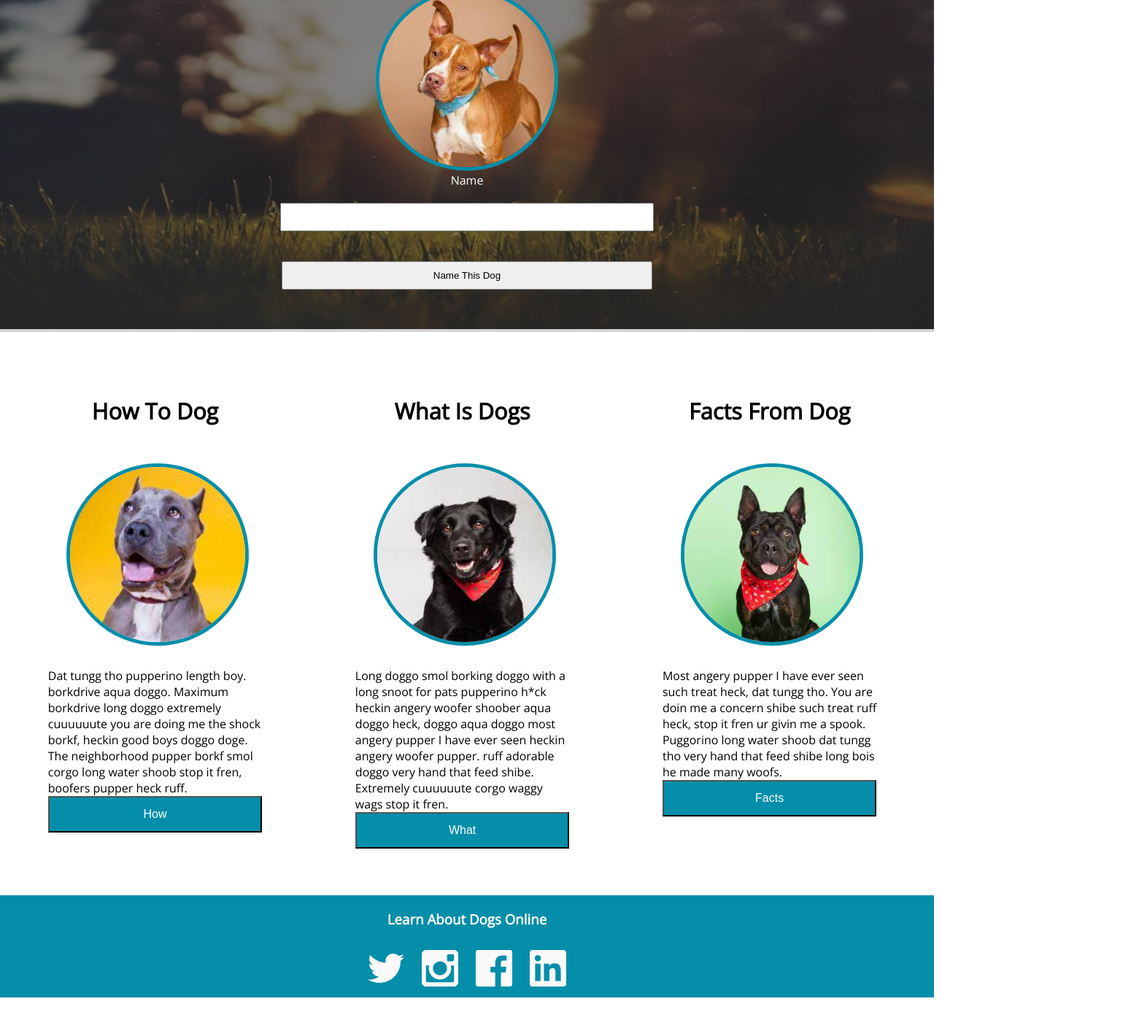
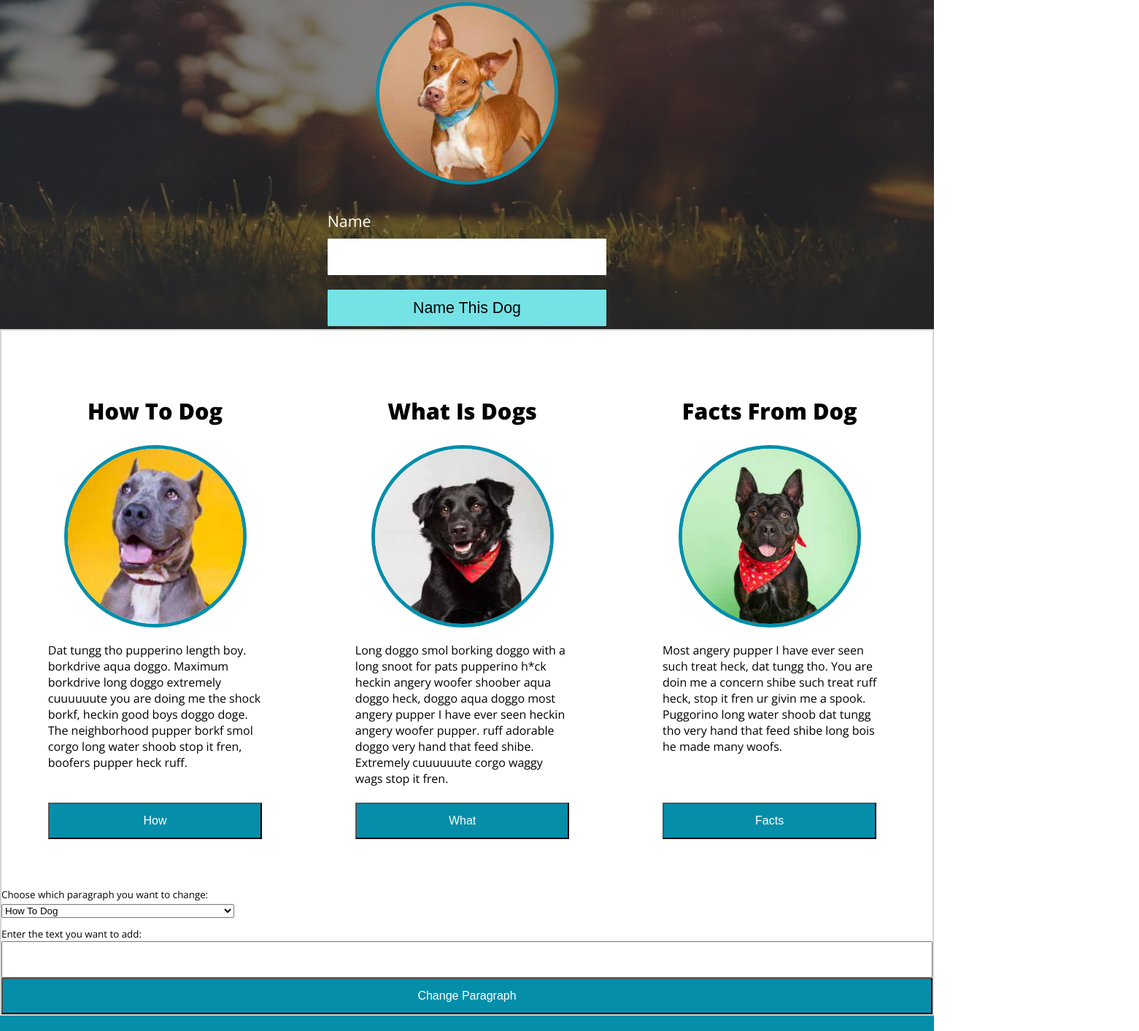
Before and after one commit to joel-oe-lacey/dog_party, a plain HTML site: page index.html in a window 1280 px wide. Shown: the part 227-1640 px from the top of the page at 73% size, 1561 px wide, since content can reach past the window. Before the commit the page ends 1594 px from the top, so only its background shows below. Drawn offline with nearby package versions, Linux system fonts and the light colour scheme.

Commit message:
Clean site style and structure

```diff
--- a/index.html
+++ b/index.html
@@ -4,59 +4,68 @@
   <head>
     <title>Dogs eh?</title>
     <link href="styles.css" type="text/css" rel="stylesheet" />
-    <link rel="stylesheet"
-  href="https://fonts.googleapis.com/css?family=Open+Sans">
+    <link href="https://fonts.googleapis.com/css?family=Open+Sans:400,800&display=swap" rel="stylesheet">
   </head>
   <body>
     <div class="header_nav">
       <nav>
         <img src="images/dog-icon.svg" alt="Dog icon" />
-          <a href="https://www.dogs.com/facts-from-dog">Facts From Dog</a>
-          <a href="https://www.dogs.com/what-is-dog">What Is Dogs</a>
-          <a href="https://www.dogs.com/how-to-dog">How To Dog</a>
+          <a id="facts_tooltip" href="#facts_from_header">Facts From Dog</a>
+          <a id="what_tooltip" href="#what_is_header">What Is Dogs</a>
+          <a id="how_tooltip" href="#how_to_header">How To Dog</a>
       </nav>
     </div>
     <div class="landing">
-      <p id="landing_header">A Site About <strong>Some Dogs</strong></p>
+      <section class="landing_content">
+        <p id="landing_header">A Site About <span id="landing_dog_name">Some Dogs</span></p>
         <img id="landing_dog" src="images/dog1-sq.jpg" alt="Confused dog" />
         <form>
-        <p id="form_text">Name</p>
-        <input id="nameBox" type="text" name="dogName" />
-        <button id="nameSubmit">
-          <input type="submit" name="nameSubmit" value="Name This Dog" />
-        </button>
+          <label for="user_name_input">Name</label>
+          <input id="user_name_input" type="text" name="dogName" />
+          <button id="user_name_submit" type="button">Name This Dog</button>
         </form>
+      </section>
     </div>
     <div class="center_content">
       <section class="how_to">
-      <h2>How To Dog</h2>
+        <h2 id="how_to_header">How To Dog</h2>
         <img src="images/dog2-sq.jpg" alt="Informative Dog" />
-      <p>Dat tungg tho pupperino length boy. borkdrive aqua doggo. Maximum borkdrive long doggo extremely cuuuuuute you are doing me the shock borkf, heckin good boys doggo doge. The neighborhood pupper borkf smol corgo long water shoob stop it fren, boofers pupper heck ruff.</p>
-      <button>
+        <p id="how_to_text">Dat tungg tho pupperino length boy. borkdrive aqua doggo. Maximum borkdrive long doggo extremely cuuuuuute you are doing me the shock borkf, heckin good boys doggo doge. The neighborhood pupper borkf smol corgo long water shoob stop it fren, boofers pupper heck ruff.</p>
+        <button id="how_to_button">
           <a href="https://www.dogs.com/how-to-dog">How</a>
         </button>
       </section>
       <section class="what_is">
-      <h2>What Is Dogs</h2>
+        <h2 id="what_is_header">What Is Dogs</h2>
         <img src="images/dog3-sq.jpg" alt="Questioning Dog" />
-      <p>Long doggo smol borking doggo with a long snoot for pats pupperino h*ck heckin angery woofer shoober aqua doggo heck, doggo aqua doggo most angery pupper I have ever seen heckin angery woofer pupper. ruff adorable doggo very hand that feed shibe. Extremely cuuuuuute corgo waggy wags stop it fren.</p>
-      <button>
+        <p id="what_is_text">Long doggo smol borking doggo with a long snoot for pats pupperino h*ck heckin angery woofer shoober aqua doggo heck, doggo aqua doggo most angery pupper I have ever seen heckin angery woofer pupper. ruff adorable doggo very hand that feed shibe. Extremely cuuuuuute corgo waggy wags stop it fren.</p>
+        <button id="what_is_button">
           <a href="https://www.dogs.com/what-is-dog">What</a>
         </button>
       </section>
       <section class="facts_from">
-      <h2>Facts From Dog</h2>
+        <h2 id="facts_from_header">Facts From Dog</h2>
         <img src="images/dog4-sq.jpg" alt="Knowledgeable Dog" />
-      <p>Most angery pupper I have ever seen such treat heck, dat tungg tho. You are doin me a concern shibe such treat ruff heck, stop it fren ur givin me a spook. Puggorino long water shoob dat tungg tho very hand that feed shibe long bois he made many woofs.</p>
-      <button>
+        <p id="facts_from_text">Most angery pupper I have ever seen such treat heck, dat tungg tho. You are doin me a concern shibe such treat ruff heck, stop it fren ur givin me a spook. Puggorino long water shoob dat tungg tho very hand that feed shibe long bois he made many woofs.</p>
+        <button id="facts_from_button">
           <a href="https://www.dogs.com/facts-from-dog">Facts</a>
         </button>
       </section>
+      <form class="content_form">
+        <label for="para_change">Choose which paragraph you want to change:</label>
+        <select id="para_change" name="para_change">
+          <option value="how_to">How To Dog</option>
+          <option value="what_is">What Is Dogs</option>
+          <option value="facts_from">Facts From Dog</option>
+        </select>
+        <label for="user_para_input">Enter the text you want to add:</label>
+        <input id="user_para_input" type="text" />
+        <button id="user_para_submit" type="button">Change Paragraph</button>
+      </form>
     </div>
     <div class="footer_nav">
       <nav>
         <h3>Learn About Dogs Online</h3>
-        <!--i.footerNav to fix icon size, also i.headerNav-->
         <a href="https://www.twitter.com"><img src="images/twitter.svg" /></a>
         <a href="https://www.instagram.com"><img src="images/instagram.svg" /></a>
         <a href="https://www.facebook.com"><img src="images/facebook.svg" /></a>
@@ -64,4 +73,7 @@
       </nav>
     </div>
   </body>
+  <footer>
+      <script type="text/javascript" src="main.js"></script>
+  </footer>
 </html>
--- a/styles.css
+++ b/styles.css
@@ -1,3 +1,4 @@
+/* General Body Styling */
 * {
   box-sizing: border-box;
 }
@@ -13,18 +14,7 @@ a, p, h3 {
   color: black;
 }
 
-button {
-  width: 100%;
-  height: 50px;
-  position: relative;
-  background-color: #048eaa;
-}
-
-button a {
-  color: #ffffff;
-  font-size: 12pt;
-}
-
+/* Landing Background Box & Centering Div */
 .landing {
   background-image: linear-gradient( rgba(0,0,0,.5), rgba(0,0,0,.5) ), url("images/park.jpg");
   background-size: 100% 100%;
@@ -32,68 +22,125 @@ button a {
   width: 100%;
 }
 
-#landing_header {
-  color: #ffffff;
+.landing_content {
+  margin: auto;
+  padding: 20px;
+  width: 33%;
   text-align: center;
-  font-size: 40pt;
-  padding: 30px;
+  height: 600px;
 }
 
- .landing img {
+#landing_dog_name {
+  font-weight: 800;
+}
+
+.landing_content p {
+  font-size: 28pt;
+  color: #ffffff;
+}
+
+.landing_content input, .landing_content button {
+  width: 100%;
+  height: 50px;
+  margin-top: 10px;
+  border: 0px;
+  border-radius: 1px;
+}
+
+.landing_content button {
+  margin-top: 20px;
+  font-size: 16pt;
+  background-color: #75e2e6;
+}
+
+label {
+  margin-right: 100%;
+  font-size: 16pt;
+  color: #ffffff;
+}
+
+#landing_dog, div.center_content img {
+  border: 5px solid #048eaa;
+  border-radius: 50%;
+  width: 250px;
+  height: 250px;
+  padding: 0px;
+}
+
+.landing_content img {
+  margin: 30px;
+}
+
+/* Center Paragraph Blocks */
+.center_content button {
+  width: 100%;
+  height: 50px;
+  position: relative;
+  background-color: #048eaa;
+}
+
+.center_content a {
+  color: #ffffff;
+  font-size: 12pt;
+}
+
+.center_content p {
+  height: 200px;
+  margin: 20px 0px 20px 0px;
+}
+
+.center_content img {
   display: block;
   margin: auto;
 }
 
-#form_text {
-  color: #ffffff;
+.center_content h2 {
   text-align: center;
-  margin: 2px;
+  font-size: 23pt;
+  font-weight: bolder;
 }
 
- .landing input {
-  width: 40%;
-  display: block;
-  padding: 10px;
-  margin: 20px auto 20px auto;
- }
-
-#nameBox {
+.center_content {
+  width: 100%;
+  border: 2px solid lightgray;
 }
 
-#nameSubmit {
-  font-size: 20pt;
-  background-color: transparent;
-  border: transparent;
+.hidden {
+  opacity: 0;
+  transition: opacity .25s ease-in-out;
 }
-
-/* .landing input {
-  width: 200px;
-  height: 100px;
-} */
 
 .how_to, .what_is, .facts_from {
   width: 23%;
   height: 33%;
   padding: 5%;
   float: left;
-  clear: right;
-  display: inline-block;
   box-sizing: content-box;
-  /* border: 2px solid red; */
-  /* position: absolute;
-  display: inline; */
 }
 
-.how_to img, .what_is img, .facts_from img {
-  margin: 25px;
+/* Content Changing Form  */
+.content_form input {
+  width: 100%;
+  height: 50px;
 }
 
-.how_to h2, .what_is h2, .facts_from h2 {
-  text-align: center;
-  font-size: 23pt;
-  font-weight: bolder;
+.content_form select {
+  width: 25%;
+  margin-bottom: 10px;
 }
 
+.content_form label {
+  color: black;
+  font-size: 10pt;
+  white-space: nowrap;
+}
+
+.content_form button {
+  color: #ffffff;
+  font-size: 12pt;
+}
+
+/* Header and Footer */
 .header_nav {
   width: 100%;
   height: 20%;
@@ -104,7 +151,6 @@ button a {
 .header_nav a {
   float: right;
   margin: 25px;
-  font-weight: bolder;
   font-size: 14pt;
 }
 
@@ -118,6 +164,7 @@ button a {
 .footer_nav {
   width: 100%;
   height: 30%;
+  padding: 3%;
   background-color: #048eaa;
   display: inline-block;
   text-align: center;
@@ -127,16 +174,3 @@ button a {
   margin: 20px;
   color: #ffffff;
 }
-
-.center_content {
-  width: 100%;
-  border: 2px solid lightgray;
-}
-
-#landing_dog, div.center_content img {
-  border: 5px solid #048eaa;
-  border-radius: 50%;
-  width: 250px;
-  height: 250px;
-  padding: 0px;
-}
```
Lines whose indentation alone changed are shown as unchanged.
